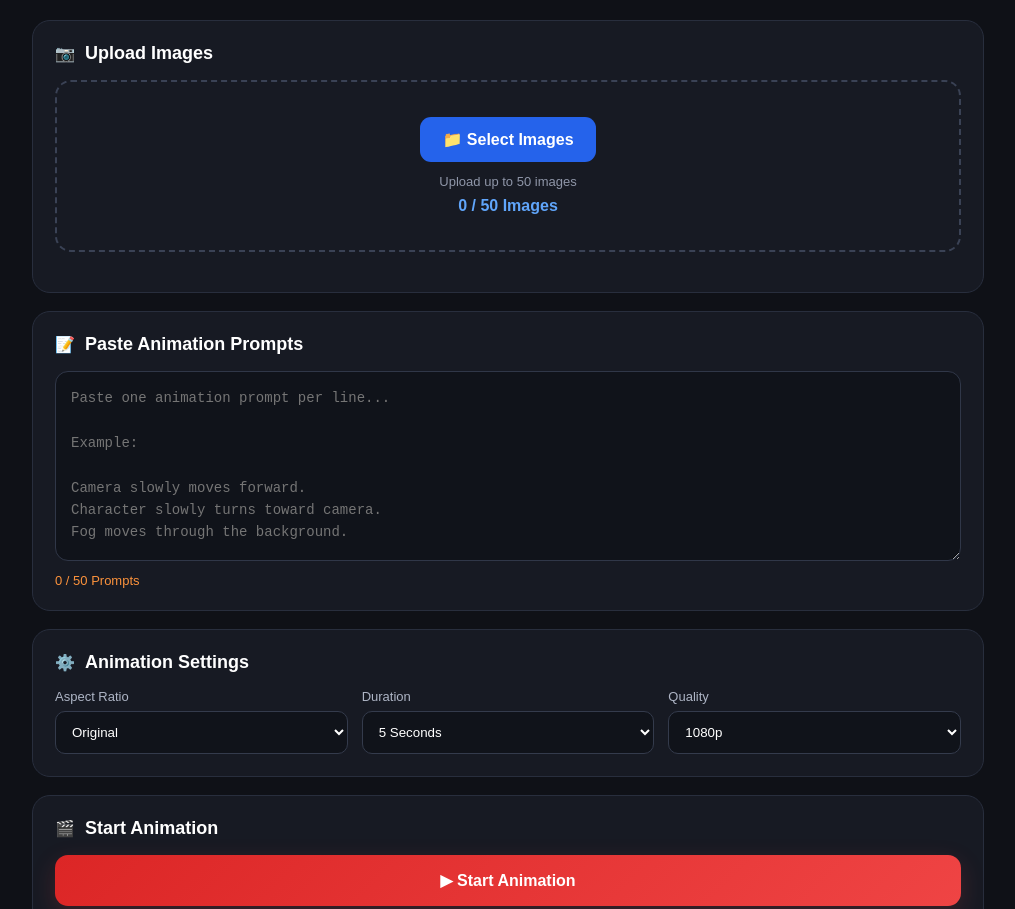
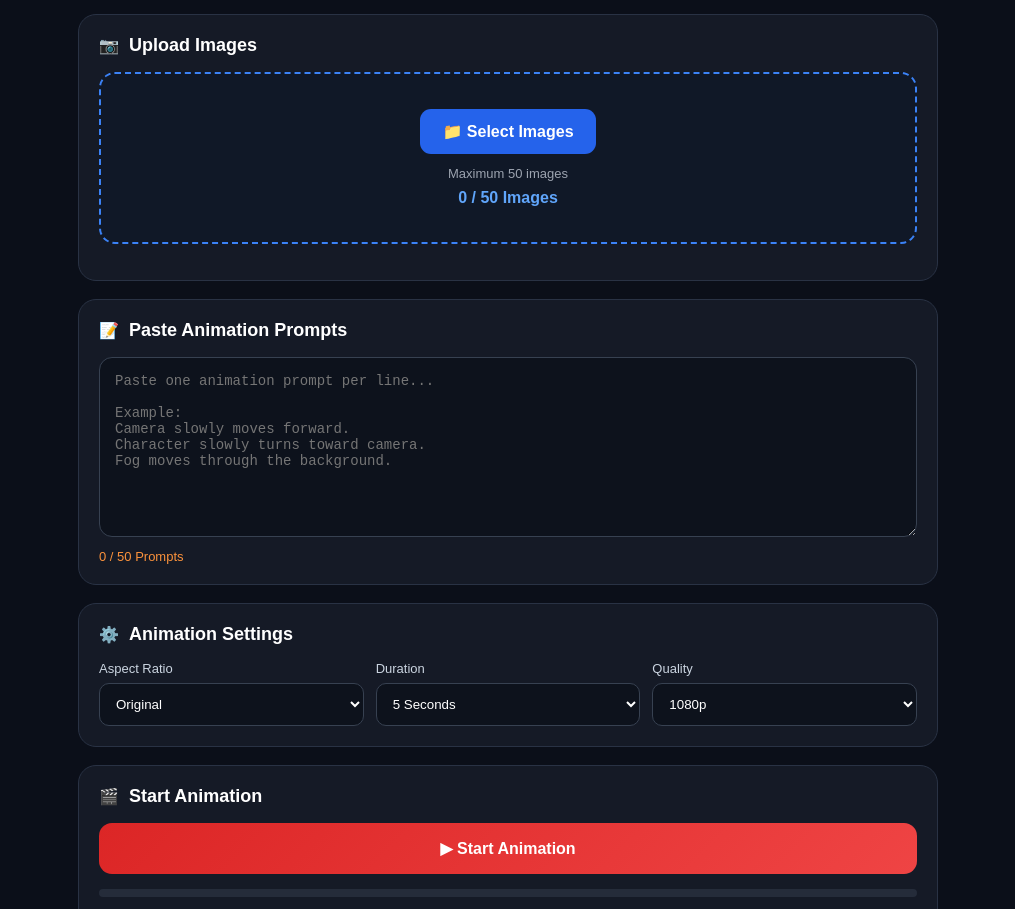
Before and after one commit to shivam-video-clone/shivam-video-clone, a website: page index.html in a window 1280 px wide. Shown: the part 76-985 px from the top of the page, without its empty margins (132-1147 px from the left). Drawn offline with Linux system fonts and the light colour scheme.

Commit message:
Update index.html

```diff
--- a/index.html
+++ b/index.html
@@ -13,24 +13,23 @@
 
     body {
       margin: 0;
-            font-family: Arial, Helvetica, sans-serif;
-            background: #0f1117;
-            color: #ffffff;
+      font-family: Arial, sans-serif;
+      background: #0b0f19;
+      color: white;
     }
 
     .app {
-            max-width: 1000px;
+      width: 100%;
+      max-width: 900px;
       margin: auto;
-            padding: 24px;
+      padding: 20px;
     }
 
-        /* HEADER */
     .header {
       display: flex;
       justify-content: space-between;
       align-items: center;
-            gap: 15px;
-            margin-bottom: 25px;
+      margin-bottom: 22px;
     }
 
     .brand {
@@ -40,15 +39,15 @@
     }
 
     .logo {
-            width: 46px;
-            height: 46px;
+      width: 48px;
+      height: 48px;
       border-radius: 14px;
       background: linear-gradient(135deg, #7c3aed, #ec4899);
       display: flex;
+      justify-content: center;
       align-items: center;
-            justify-content: center;
-            font-size: 22px;
       font-weight: bold;
+      font-size: 20px;
     }
 
     .brand h1 {
@@ -58,61 +57,364 @@
 
     .brand p {
       margin: 4px 0 0;
-            color: #8f96a8;
+      color: #9ca3af;
       font-size: 13px;
     }
 
     .credits {
-            background: #181c26;
-            border: 1px solid #2a3040;
-            padding: 10px 15px;
+      background: #172033;
+      border: 1px solid #334155;
+      padding: 10px 14px;
       border-radius: 12px;
-            color: #65e6a5;
+      color: #4ade80;
       font-weight: bold;
     }
 
-        /* CARD */
     .card {
-            background: #171a23;
-            border: 1px solid #282e3d;
+      background: #151a26;
+      border: 1px solid #293244;
       border-radius: 18px;
-            padding: 22px;
+      padding: 20px;
       margin-bottom: 18px;
     }
 
-        .card-title {
+    .title {
       display: flex;
       align-items: center;
       gap: 10px;
       margin-bottom: 16px;
     }
 
-        .card-title h2 {
+    .title h2 {
       margin: 0;
       font-size: 18px;
     }
 
-        /* UPLOAD */
-        .upload-box {
-            display: block;
-            border: 2px dashed #3a4255;
+    .upload {
+      border: 2px dashed #3b82f6;
+      background: #101827;
       border-radius: 16px;
-            padding: 35px 20px;
+      padding: 35px 15px;
       text-align: center;
-            cursor: pointer;
-            transition: 0.2s;
     }
 
-        .upload-box:hover {
-            border-color: #3b82f6;
-            background: #121b2b;
-        }
-
-        .upload-box input {
+    .upload input {
       display: none;
     }
 
-        .select-button {
+    .select-btn {
+      display: inline-block;
+      padding: 13px 22px;
+      border-radius: 11px;
+      background: #2563eb;
+      color: white;
+      font-weight: bold;
+      cursor: pointer;
+    }
+
+    .upload-info {
+      margin-top: 12px;
+      color: #9ca3af;
+      font-size: 13px;
+    }
+
+    #imageCount {
+      margin-top: 8px;
+      color: #60a5fa;
+      font-weight: bold;
+    }
+
+    .preview {
+      display: grid;
+      grid-template-columns: repeat(6, 1fr);
+      gap: 8px;
+      margin-top: 16px;
+    }
+
+    .preview img {
+      width: 100%;
+      aspect-ratio: 1;
+      object-fit: cover;
+      border-radius: 9px;
+      border: 1px solid #374151;
+    }
+
+    textarea {
+      width: 100%;
+      min-height: 180px;
+      background: #0d121c;
+      color: white;
+      border: 1px solid #374151;
+      border-radius: 13px;
+      padding: 15px;
+      font-size: 14px;
+      resize: vertical;
+      outline: none;
+    }
+
+    textarea:focus {
+      border-color: #f97316;
+    }
+
+    #promptCount {
+      margin-top: 8px;
+      color: #fb923c;
+      font-size: 13px;
+    }
+
+    .settings {
+      display: grid;
+      grid-template-columns: repeat(3, 1fr);
+      gap: 12px;
+    }
+
+    label.setting {
+      display: block;
+      color: #cbd5e1;
+      font-size: 13px;
+    }
+
+    select {
+      width: 100%;
+      margin-top: 7px;
+      padding: 12px;
+      border-radius: 10px;
+      background: #0d121c;
+      color: white;
+      border: 1px solid #374151;
+      outline: none;
+    }
+
+    .start {
+      width: 100%;
+      padding: 16px;
+      border: 0;
+      border-radius: 13px;
+      background: linear-gradient(135deg, #dc2626, #ef4444);
+      color: white;
+      font-size: 16px;
+      font-weight: bold;
+      cursor: pointer;
+    }
+
+    .start:disabled {
+      opacity: 0.6;
+      cursor: not-allowed;
+    }
+
+    .progress {
+      width: 100%;
+      height: 8px;
+      background: #252c3a;
+      border-radius: 20px;
+      margin-top: 15px;
+      overflow: hidden;
+    }
+
+    #progressBar {
+      width: 0%;
+      height: 100%;
+      background: #22c55e;
+      transition: width 0.3s;
+    }
+
+    #status {
+      margin-top: 15px;
+      padding: 15px;
+      min-height: 55px;
+      background: #0d121c;
+      border: 1px solid #293244;
+      border-radius: 12px;
+      color: #4ade80;
+      line-height: 1.7;
+    }
+
+    #status a {
+      color: #60a5fa;
+      font-weight: bold;
+    }
+
+    @media (max-width: 650px) {
+      .app {
+        padding: 14px;
+      }
+
+      .brand h1 {
+        font-size: 20px;
+      }
+
+      .credits {
+        font-size: 12px;
+      }
+
+      .settings {
+        grid-template-columns: 1fr;
+      }
+
+      .preview {
+        grid-template-columns: repeat(3, 1fr);
+      }
+    }
+  </style>
+</head>
+
+<body>
+
+  <div class="app">
+
+    <div class="header">
+      <div class="brand">
+        <div class="logo">AI</div>
+
+        <div>
+          <h1>Image Animator</h1>
+          <p>Image → Animation</p>
+        </div>
+      </div>
+
+      <div class="credits">
+        ♾️ Unlimited
+      </div>
+    </div>
+
+
+    <div class="card">
+
+      <div class="title">
+        <span>📷</span>
+        <h2>Upload Images</h2>
+      </div>
+
+      <div class="upload">
+
+        <label for="images" class="select-btn">
+          📁 Select Images
+        </label>
+
+        <input
+          type="file"
+          id="images"
+          accept="image/jpeg,image/png,image/webp"
+          multiple
+        >
+
+        <div class="upload-info">
+          Maximum 50 images
+        </div>
+
+        <div id="imageCount">
+          0 / 50 Images
+        </div>
+
+      </div>
+
+      <div id="preview" class="preview"></div>
+
+    </div>
+
+
+    <div class="card">
+
+      <div class="title">
+        <span>📝</span>
+        <h2>Paste Animation Prompts</h2>
+      </div>
+
+      <textarea
+        id="prompts"
+        placeholder="Paste one animation prompt per line...
+
+Example:
+Camera slowly moves forward.
+Character slowly turns toward camera.
+Fog moves through the background."
+      ></textarea>
+
+      <div id="promptCount">
+        0 / 50 Prompts
+      </div>
+
+    </div>
+
+
+    <div class="card">
+
+      <div class="title">
+        <span>⚙️</span>
+        <h2>Animation Settings</h2>
+      </div>
+
+      <div class="settings">
+
+        <label class="setting">
+          Aspect Ratio
+
+          <select id="ratio">
+            <option value="original">Original</option>
+            <option value="16:9">16:9</option>
+            <option value="9:16">9:16</option>
+            <option value="1:1">1:1</option>
+            <option value="4:5">4:5</option>
+            <option value="4:3">4:3</option>
+            <option value="21:9">21:9</option>
+          </select>
+        </label>
+
+
+        <label class="setting">
+          Duration
+
+          <select id="duration">
+            <option value="5">5 Seconds</option>
+            <option value="10">10 Seconds</option>
+          </select>
+        </label>
+
+
+        <label class="setting">
+          Quality
+
+          <select id="quality">
+            <option value="1080p">1080p</option>
+          </select>
+        </label>
+
+      </div>
+
+    </div>
+
+
+    <div class="card">
+
+      <div class="title">
+        <span>🎬</span>
+        <h2>Start Animation</h2>
+      </div>
+
+      <button
+        id="start"
+        class="start"
+        type="button"
+      >
+        ▶ Start Animation
+      </button>
+
+      <div class="progress">
+        <div id="progressBar"></div>
+      </div>
+
+      <div id="status">
+        Waiting for images and prompts...
+      </div>
+
+    </div>
+
+  </div>
+
+  <script src="app.js"></script>
+
+</body>
+</html>        .select-button {
             display: inline-block;
             background: #2563eb;
             color: white;
```
Lines whose indentation alone changed are shown as unchanged.
